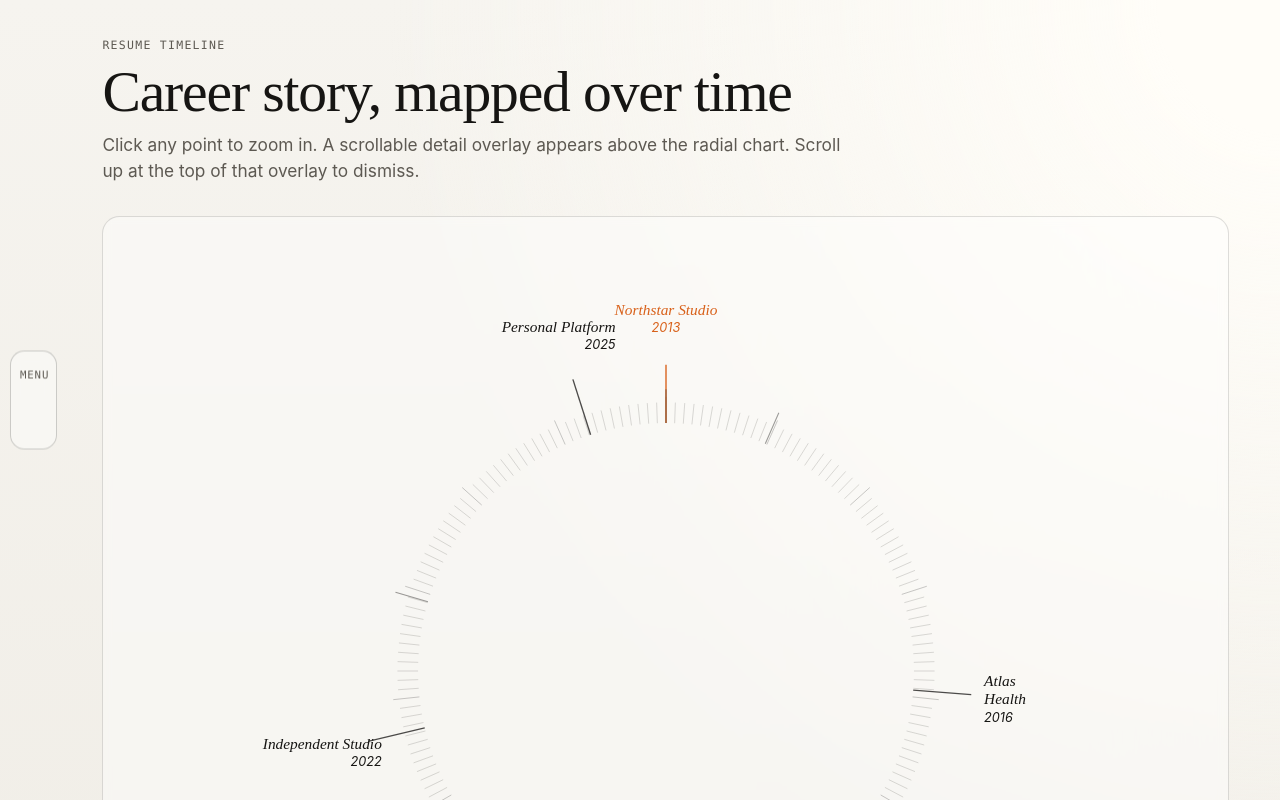
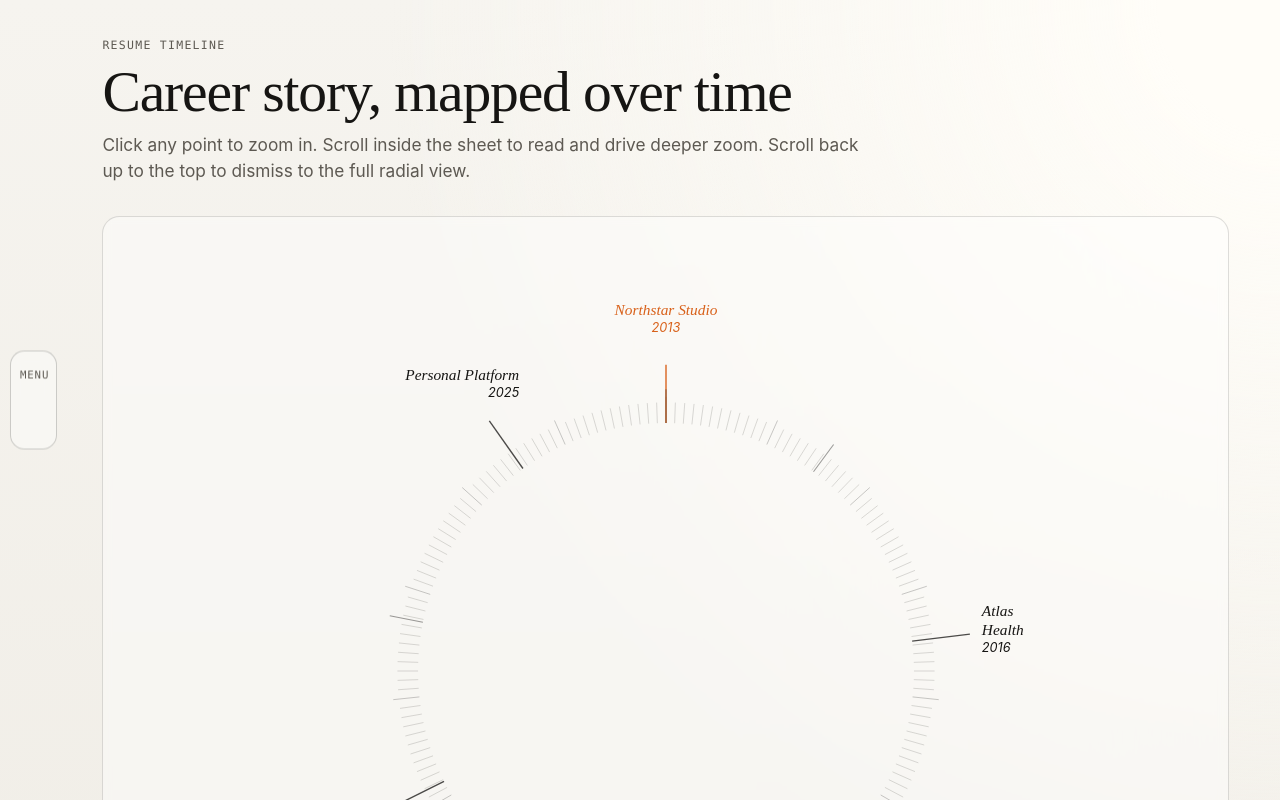
Before and after one commit to DoubleTap-Consulting/michael-flores-co, a Next.js app in the folder apps/personal-site/: page /resume-timeline in a window 1280 px wide. Shown: the top 800 px of the page. Built offline with nearby package versions, Linux system fonts and the light colour scheme.

Commit message:
Improved interaction

```diff
--- a/apps/personal-site/app/globals.css
+++ b/apps/personal-site/app/globals.css
@@ -639,7 +639,9 @@ body {
     inset: 0;
     transform-origin: 50% 50%;
     will-change: transform;
-    transition: transform 620ms var(--ease-out);
+    transition:
+        transform 780ms cubic-bezier(0.18, 0.82, 0.2, 1),
+        filter 120ms linear;
 }
 
 .resume-overview__svg {
@@ -698,6 +700,18 @@ body {
     cursor: pointer;
 }
 
+.resume-overview__hit::after {
+    content: "";
+    position: absolute;
+    top: 50%;
+    left: 50%;
+    transform: translate(-50%, -50%);
+    width: 100%;
+    height: 100%;
+    padding: 8px;
+    border-radius: 8px;
+}
+
 .resume-overview__hit:focus-visible {
     outline: 2px solid var(--focus);
     outline-offset: 2px;
@@ -720,6 +734,18 @@ body {
         color 160ms var(--ease-out),
         opacity 220ms var(--ease-out),
         transform 220ms var(--ease-out);
+}
+
+.resume-overview__label::after {
+    content: "";
+    position: absolute;
+    top: 50%;
+    left: 50%;
+    transform: translate(-50%, -50%);
+    width: 100%;
+    height: 100%;
+    padding: 8px;
+    border-radius: 8px;
 }
 
 .resume-overview__label > span:last-child {
@@ -785,13 +811,13 @@ body {
     display: flex;
     align-items: flex-end;
     justify-content: center;
-    padding: clamp(0.6rem, 2vw, 1.1rem);
+    padding: clamp(0.5rem, 1.8vw, 1rem);
 }
 
 .resume-overlay__sheet {
     pointer-events: none;
-    width: min(42rem, 100%);
-    max-height: min(74%, 40rem);
+    width: min(46rem, 100%);
+    max-height: min(66%, 35rem);
     border: 1px dashed rgba(22, 21, 19, 0.28);
     border-radius: 0.95rem;
     background: rgba(248, 247, 242, 0.96);
@@ -801,10 +827,10 @@ body {
     overscroll-behavior: contain;
     scrollbar-gutter: stable;
     opacity: 0;
-    transform: translateY(18px) scale(0.985);
+    transform: translateY(26px) scale(0.97);
     transition:
-        opacity 320ms var(--ease-out),
-        transform 360ms var(--ease-out);
+        opacity 240ms var(--ease-out),
+        transform 460ms cubic-bezier(0.2, 0.75, 0.22, 1);
 }
 
 .resume-overlay.is-open .resume-overlay__sheet {
@@ -1012,7 +1038,7 @@ body {
 
     .resume-overlay__sheet {
         width: 100%;
-        max-height: 78%;
+        max-height: 72%;
     }
 
     .resume-overlay__head,
--- a/apps/personal-site/app/resume-timeline/resume-timeline-experience.tsx
+++ b/apps/personal-site/app/resume-timeline/resume-timeline-experience.tsx
@@ -15,6 +15,10 @@ type TimelinePoint = {
   period: string;
   summary: string;
   highlights: string[];
+};
+
+type PositionedTimelinePoint = TimelinePoint & {
+  degree: number;
 };
 
 // Replace these seed entries with your real roles and milestones.
@@ -181,16 +185,40 @@ const timelinePoints: TimelinePoint[] = [
   }
 ];
 
-const orderedTimeline = [...timelinePoints].sort((a, b) => a.time - b.time);
+const MIN_GAP = 5;
+
+const orderedTimeline: PositionedTimelinePoint[] = [...timelinePoints]
+  .sort((a, b) => a.time - b.time)
+  .reduce<PositionedTimelinePoint[]>((accumulator, item, index) => {
+    if (index === 0) {
+      accumulator.push({ ...item, degree: 0 });
+      return accumulator;
+    }
+
+    const previousItem = accumulator[index - 1];
+    const currentYear = item.time;
+    const previousYear = previousItem.time;
+    const yearDifference = currentYear - previousYear;
+    const increment =
+      yearDifference >= MIN_GAP
+        ? yearDifference
+        : MIN_GAP + yearDifference;
+
+    accumulator.push({
+      ...item,
+      degree: previousItem.degree + increment
+    });
+
+    return accumulator;
+  }, []);
+
 const majorTimeline = orderedTimeline.filter((point) => point.kind === "major");
 const timelineById = new Map(orderedTimeline.map((point) => [point.id, point]));
 const timelineIndexById = new Map(
   orderedTimeline.map((point, index) => [point.id, index])
 );
 
-const minTime = orderedTimeline[0]?.time ?? 0;
-const maxTime = orderedTimeline[orderedTimeline.length - 1]?.time ?? 1;
-const timeSpan = Math.max(maxTime - minTime, 1);
+const maxDegree = Math.max(orderedTimeline[orderedTimeline.length - 1]?.degree ?? 1, 1);
 
 const OVERVIEW_SIZE = 920;
 const OVERVIEW_HALF = OVERVIEW_SIZE / 2;
@@ -199,13 +227,17 @@ const OVERVIEW_TICK_OUTER = 286;
 const OVERVIEW_MAJOR_OUTER = 326;
 const OVERVIEW_MINOR_OUTER = 300;
 const OVERVIEW_LABEL_RADIUS = 376;
-const OVERLAY_SCALE = 1.9;
-const OVERLAY_TARGET_Y_RATIO = -0.22;
-const DISMISS_WHEEL_THRESHOLD = 160;
-const DISMISS_TOUCH_THRESHOLD = 72;
+const OVERLAY_TARGET_Y_RATIO = -0.34;
+const SCROLL_SNAP = 250;
+const SCALE_ZOOM = 6;
+const SCALE_DEFAULT = 1;
+const SCALE_ENTRY = 2.25;
+const SCALE_SCROLL_STEP = 0.02;
+const SHEET_REVEAL_DELAY_MS = 220;
+const ZOOM_OUT_DELAY_MS = 90;
 
-function toOverviewAngle(time: number): number {
-  return ((time - minTime) / timeSpan) * 360 - 90;
+function toOverviewAngle(degree: number): number {
+  return (degree / maxDegree) * 360 - 90;
 }
 
 function toPoint(angle: number, radius: number) {
@@ -220,6 +252,29 @@ function toPercent(xOrY: number) {
   return ((xOrY + OVERVIEW_HALF) / OVERVIEW_SIZE) * 100;
 }
 
+function clamp(value: number, min: number, max: number) {
+  return Math.min(Math.max(value, min), max);
+}
+
+function areIntersecting(
+  firstNode: Element | null,
+  secondNode: Element | null
+) {
+  if (!firstNode || !secondNode) {
+    return false;
+  }
+
+  const firstRect = firstNode.getBoundingClientRect();
+  const secondRect = secondNode.getBoundingClientRect();
+
+  return !(
+    firstRect.right < secondRect.left ||
+    firstRect.left > secondRect.right ||
+    firstRect.bottom < secondRect.top ||
+    firstRect.top > secondRect.bottom
+  );
+}
+
 function formatPointLabel(point: TimelinePoint) {
   return `${point.yearLabel} · ${point.role} · ${point.title}`;
 }
@@ -228,12 +283,19 @@ export default function ResumeTimelineExperience() {
   const [selectedId, setSelectedId] = useState(majorTimeline[0]?.id ?? "");
   const [hoveredId, setHoveredId] = useState<string | null>(null);
   const [isOverlayOpen, setIsOverlayOpen] = useState(false);
+  const [isSheetOpen, setIsSheetOpen] = useState(false);
+  const [zoomScale, setZoomScale] = useState(SCALE_DEFAULT);
+  const [timelineBlur, setTimelineBlur] = useState(0);
   const [radialSize, setRadialSize] = useState(860);
 
   const radialRef = useRef<HTMLDivElement>(null);
   const overlaySheetRef = useRef<HTMLDivElement>(null);
-  const dismissWheelProgressRef = useRef(0);
-  const touchStartYRef = useRef<number | null>(null);
+  const activeNodeRef = useRef<HTMLButtonElement | null>(null);
+  const zoomScaleRef = useRef(SCALE_DEFAULT);
+  const intersectingAtYRef = useRef(0);
+  const lastScrollTopRef = useRef(0);
+  const openTimerRef = useRef<ReturnType<typeof setTimeout> | null>(null);
+  const closeTimerRef = useRef<ReturnType<typeof setTimeout> | null>(null);
 
   const selectedIndex = Math.max(
     orderedTimeline.findIndex((point) => point.id === selectedId),
@@ -270,14 +332,14 @@ export default function ResumeTimelineExperience() {
     [selectedPoint]
   );
 
-  const selectedAngle = toOverviewAngle(selectedPoint.time);
+  const selectedAngle = toOverviewAngle(selectedPoint.degree);
   const selectedRadius =
     selectedPoint.kind === "major" ? OVERVIEW_MAJOR_OUTER : OVERVIEW_MINOR_OUTER;
   const selectedVector = toPoint(selectedAngle, selectedRadius);
   const selectedNormalizedX = selectedVector.x / OVERVIEW_HALF;
   const selectedNormalizedY = selectedVector.y / OVERVIEW_HALF;
 
-  const currentScale = isOverlayOpen ? OVERLAY_SCALE : 1;
+  const currentScale = isOverlayOpen ? zoomScale : SCALE_DEFAULT;
   const currentPanX = isOverlayOpen
     ? -selectedNormalizedX * currentScale * (radialSize / 2)
     : 0;
@@ -287,33 +349,102 @@ export default function ResumeTimelineExperience() {
     : 0;
 
   const radialFrameStyle = {
-    transform: `translate3d(${currentPanX.toFixed(2)}px, ${currentPanY.toFixed(2)}px, 0) scale(${currentScale})`
+    transform: `translate3d(${currentPanX.toFixed(2)}px, ${currentPanY.toFixed(2)}px, 0) scale(${currentScale})`,
+    filter: `blur(${timelineBlur.toFixed(2)}px)`
   };
 
+  const syncScale = useCallback((nextScale: number) => {
+    zoomScaleRef.current = nextScale;
+    setZoomScale(nextScale);
+  }, []);
+
+  const updateTimelineBlur = useCallback(
+    (scrollY: number) => {
+      if (!isOverlayOpen || !isSheetOpen) {
+        setTimelineBlur(0);
+        intersectingAtYRef.current = 0;
+        return;
+      }
+
+      const sheetNode = overlaySheetRef.current;
+      const activeNode = activeNodeRef.current;
+      if (!sheetNode || !activeNode) {
+        setTimelineBlur(0);
+        return;
+      }
+
+      const intersecting = areIntersecting(sheetNode, activeNode);
+      if (intersecting && intersectingAtYRef.current === 0) {
+        intersectingAtYRef.current = Math.abs(scrollY);
+      }
+
+      if (Math.abs(scrollY) === 0) {
+        intersectingAtYRef.current = 0;
+        setTimelineBlur(0);
+        return;
+      }
+
+      if (intersectingAtYRef.current === 0) {
+        setTimelineBlur(0);
+        return;
+      }
+
+      const offsetY = Math.abs(scrollY) - intersectingAtYRef.current;
+      const nextBlur = clamp(offsetY * 0.005, 0, 4);
+      setTimelineBlur(nextBlur);
+    },
+    [isOverlayOpen, isSheetOpen]
+  );
+
+  const clearOverlayTimers = useCallback(() => {
+    if (openTimerRef.current) {
+      clearTimeout(openTimerRef.current);
+      openTimerRef.current = null;
+    }
+
+    if (closeTimerRef.current) {
+      clearTimeout(closeTimerRef.current);
+      closeTimerRef.current = null;
+    }
+  }, []);
+
   const closeOverlay = useCallback(() => {
+    clearOverlayTimers();
+    setIsSheetOpen(false);
+    setHoveredId(null);
+    lastScrollTopRef.current = 0;
+    intersectingAtYRef.current = 0;
+    setTimelineBlur(0);
+    syncScale(SCALE_DEFAULT);
+
+    closeTimerRef.current = setTimeout(() => {
       setIsOverlayOpen(false);
-    setHoveredId(null);
-    dismissWheelProgressRef.current = 0;
-    touchStartYRef.current = null;
 
       if (overlaySheetRef.current) {
         overlaySheetRef.current.scrollTop = 0;
       }
-  }, []);
+    }, ZOOM_OUT_DELAY_MS);
+  }, [clearOverlayTimers, syncScale]);
 
   const openPoint = useCallback((id: string) => {
+    clearOverlayTimers();
     setSelectedId(id);
     setIsOverlayOpen(true);
+    setIsSheetOpen(false);
     setHoveredId(null);
-    dismissWheelProgressRef.current = 0;
-    touchStartYRef.current = null;
+    lastScrollTopRef.current = 0;
+    intersectingAtYRef.current = 0;
+    setTimelineBlur(0);
+    syncScale(SCALE_ENTRY);
 
-    requestAnimationFrame(() => {
+    openTimerRef.current = setTimeout(() => {
       if (overlaySheetRef.current) {
         overlaySheetRef.current.scrollTop = 0;
       }
-    });
-  }, []);
+
+      setIsSheetOpen(true);
+    }, SHEET_REVEAL_DELAY_MS);
+  }, [clearOverlayTimers, syncScale]);
 
   useEffect(() => {
     const node = radialRef.current;
@@ -341,7 +472,7 @@ export default function ResumeTimelineExperience() {
   }, []);
 
   useEffect(() => {
-    if (!isOverlayOpen) {
+    if (!isOverlayOpen && !isSheetOpen) {
       return;
     }
 
@@ -356,53 +487,53 @@ export default function ResumeTimelineExperience() {
     return () => {
       window.removeEventListener("keydown", handleKeyDown);
     };
-  }, [closeOverlay, isOverlayOpen]);
+  }, [closeOverlay, isOverlayOpen, isSheetOpen]);
 
-  function handleSheetWheel(event: React.WheelEvent<HTMLDivElement>) {
-    if (!isOverlayOpen || !overlaySheetRef.current) {
+  useEffect(() => {
+    return () => {
+      clearOverlayTimers();
+    };
+  }, [clearOverlayTimers]);
+
+  useEffect(() => {
+    if (!isOverlayOpen || !isSheetOpen) {
       return;
     }
 
-    const atTop = overlaySheetRef.current.scrollTop <= 0;
+    intersectingAtYRef.current = 0;
+    const currentScrollY = overlaySheetRef.current?.scrollTop ?? 0;
+    updateTimelineBlur(currentScrollY);
+  }, [isOverlayOpen, isSheetOpen, selectedId, updateTimelineBlur]);
 
-    if (atTop && event.deltaY < 0) {
-      dismissWheelProgressRef.current += Math.abs(event.deltaY);
-
-      if (dismissWheelProgressRef.current >= DISMISS_WHEEL_THRESHOLD) {
-        closeOverlay();
-      }
-
+  function handleSheetScroll(event: React.UIEvent<HTMLDivElement>) {
+    if (!isOverlayOpen) {
       return;
     }
 
-    dismissWheelProgressRef.current = 0;
+    const scrollY = event.currentTarget.scrollTop;
+    const previousScrollY = lastScrollTopRef.current;
+    const deltaY = scrollY - previousScrollY;
+    lastScrollTopRef.current = scrollY;
+
+    if (scrollY <= 0) {
+      syncScale(SCALE_DEFAULT);
+      if (deltaY < 0) {
+        closeOverlay();
       }
-
-  function handleSheetTouchStart(event: React.TouchEvent<HTMLDivElement>) {
-    touchStartYRef.current = event.touches[0]?.clientY ?? null;
-  }
-
-  function handleSheetTouchMove(event: React.TouchEvent<HTMLDivElement>) {
-    if (!isOverlayOpen || !overlaySheetRef.current || touchStartYRef.current === null) {
+      updateTimelineBlur(scrollY);
       return;
     }
 
-    const currentTouchY = event.touches[0]?.clientY;
-    if (typeof currentTouchY !== "number") {
+    if (scrollY >= SCROLL_SNAP) {
+      syncScale(SCALE_ZOOM);
+      updateTimelineBlur(scrollY);
       return;
     }
 
-    const deltaY = currentTouchY - touchStartYRef.current;
-    const atTop = overlaySheetRef.current.scrollTop <= 0;
-
-    if (atTop && deltaY > DISMISS_TOUCH_THRESHOLD) {
-      closeOverlay();
-      touchStartYRef.current = null;
-    }
-  }
-
-  function handleSheetTouchEnd() {
-    touchStartYRef.current = null;
+    let newScale = zoomScaleRef.current + deltaY * SCALE_SCROLL_STEP;
+    newScale = clamp(newScale, SCALE_DEFAULT, SCALE_ZOOM);
+    syncScale(newScale);
+    updateTimelineBlur(scrollY);
   }
 
   return (
@@ -411,8 +542,8 @@ export default function ResumeTimelineExperience() {
         <p className="resume-page__kicker">resume timeline</p>
         <h1 className="resume-page__title">Career story, mapped over time</h1>
         <p className="resume-page__lede">
-          Click any point to zoom in. A scrollable detail overlay appears above
-          the radial chart. Scroll up at the top of that overlay to dismiss.
+          Click any point to zoom in. Scroll inside the sheet to read and drive
+          deeper zoom. Scroll back up to the top to dismiss to the full radial view.
         </p>
       </header>
 
@@ -459,7 +590,7 @@ export default function ResumeTimelineExperience() {
 
               {orderedTimeline.map((point) => {
                 const pointIndex = timelineIndexById.get(point.id) ?? 0;
-                const angle = toOverviewAngle(point.time);
+                const angle = toOverviewAngle(point.degree);
                 const from = toPoint(angle, OVERVIEW_RING_INNER);
                 const to = toPoint(
                   angle,
@@ -490,7 +621,7 @@ export default function ResumeTimelineExperience() {
 
             <div className="resume-overview__targets">
               {orderedTimeline.map((point) => {
-                const angle = toOverviewAngle(point.time);
+                const angle = toOverviewAngle(point.degree);
                 const hitPoint = toPoint(
                   angle,
                   point.kind === "major" ? OVERVIEW_MAJOR_OUTER : OVERVIEW_MINOR_OUTER
@@ -501,6 +632,13 @@ export default function ResumeTimelineExperience() {
                     key={`overview-hit-${point.id}`}
                     type="button"
                     className={`resume-overview__hit resume-overview__hit--${point.kind}`}
+                    ref={
+                      point.id === selectedId
+                        ? (node) => {
+                            activeNodeRef.current = node;
+                          }
+                        : undefined
+                    }
                     style={{
                       left: `${toPercent(hitPoint.x)}%`,
                       top: `${toPercent(hitPoint.y)}%`
@@ -518,7 +656,7 @@ export default function ResumeTimelineExperience() {
 
               {majorTimeline.map((point) => {
                 const pointIndex = timelineIndexById.get(point.id) ?? 0;
-                const angle = toOverviewAngle(point.time);
+                const angle = toOverviewAngle(point.degree);
                 const labelPoint = toPoint(angle, OVERVIEW_LABEL_RADIUS);
                 const alignment =
                   labelPoint.x > 48
@@ -557,8 +695,8 @@ export default function ResumeTimelineExperience() {
                 <div
                   className="resume-overview__tooltip"
                   style={{
-                    left: `${toPercent(toPoint(toOverviewAngle(hoveredMinor.time), OVERVIEW_LABEL_RADIUS - 10).x)}%`,
-                    top: `${toPercent(toPoint(toOverviewAngle(hoveredMinor.time), OVERVIEW_LABEL_RADIUS - 10).y)}%`
+                    left: `${toPercent(toPoint(toOverviewAngle(hoveredMinor.degree), OVERVIEW_LABEL_RADIUS - 10).x)}%`,
+                    top: `${toPercent(toPoint(toOverviewAngle(hoveredMinor.degree), OVERVIEW_LABEL_RADIUS - 10).y)}%`
                   }}
                   role="status"
                   aria-live="polite"
@@ -570,14 +708,11 @@ export default function ResumeTimelineExperience() {
             </div>
           </div>
 
-          <div className={`resume-overlay ${isOverlayOpen ? "is-open" : ""}`}>
+          <div className={`resume-overlay ${isSheetOpen ? "is-open" : ""}`}>
             <article
               className="resume-overlay__sheet"
               ref={overlaySheetRef}
-              onWheel={handleSheetWheel}
-              onTouchStart={handleSheetTouchStart}
-              onTouchMove={handleSheetTouchMove}
-              onTouchEnd={handleSheetTouchEnd}
+              onScroll={handleSheetScroll}
               aria-live="polite"
             >
               <div className="resume-overlay__grabber" aria-hidden="true" />
```
Lines whose indentation alone changed are shown as unchanged.
